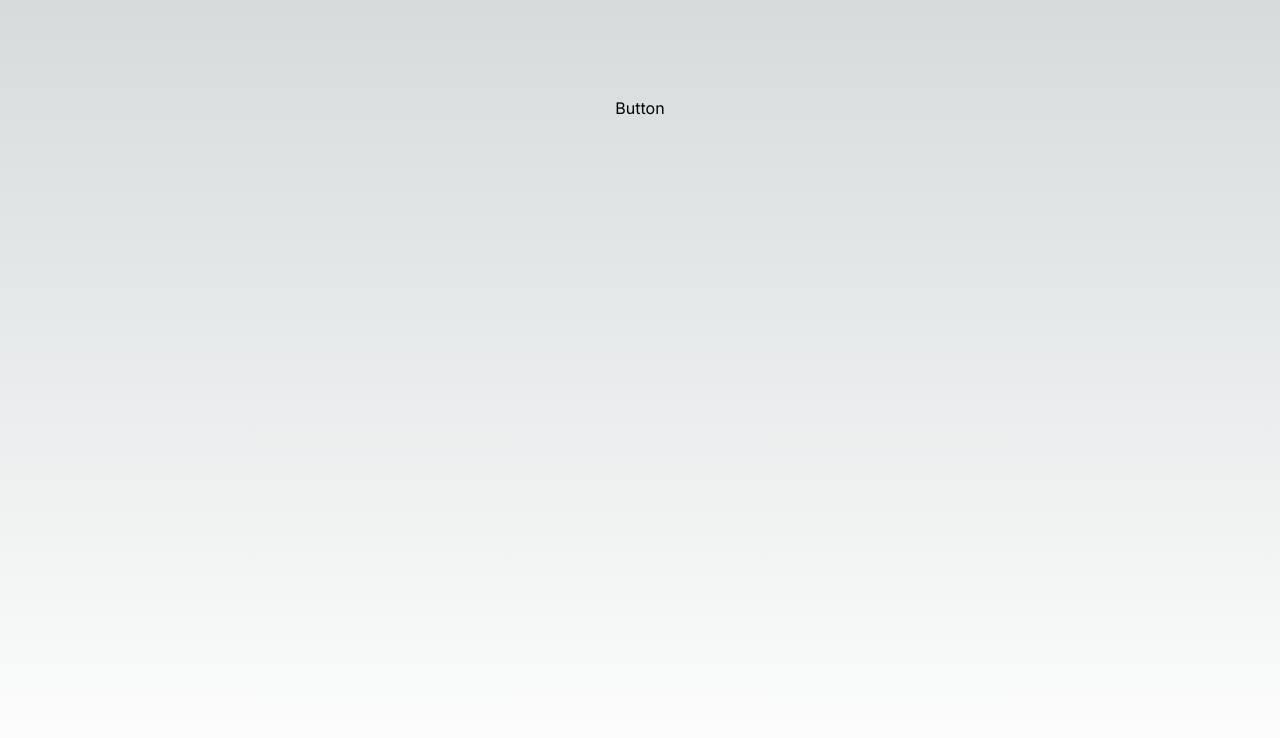
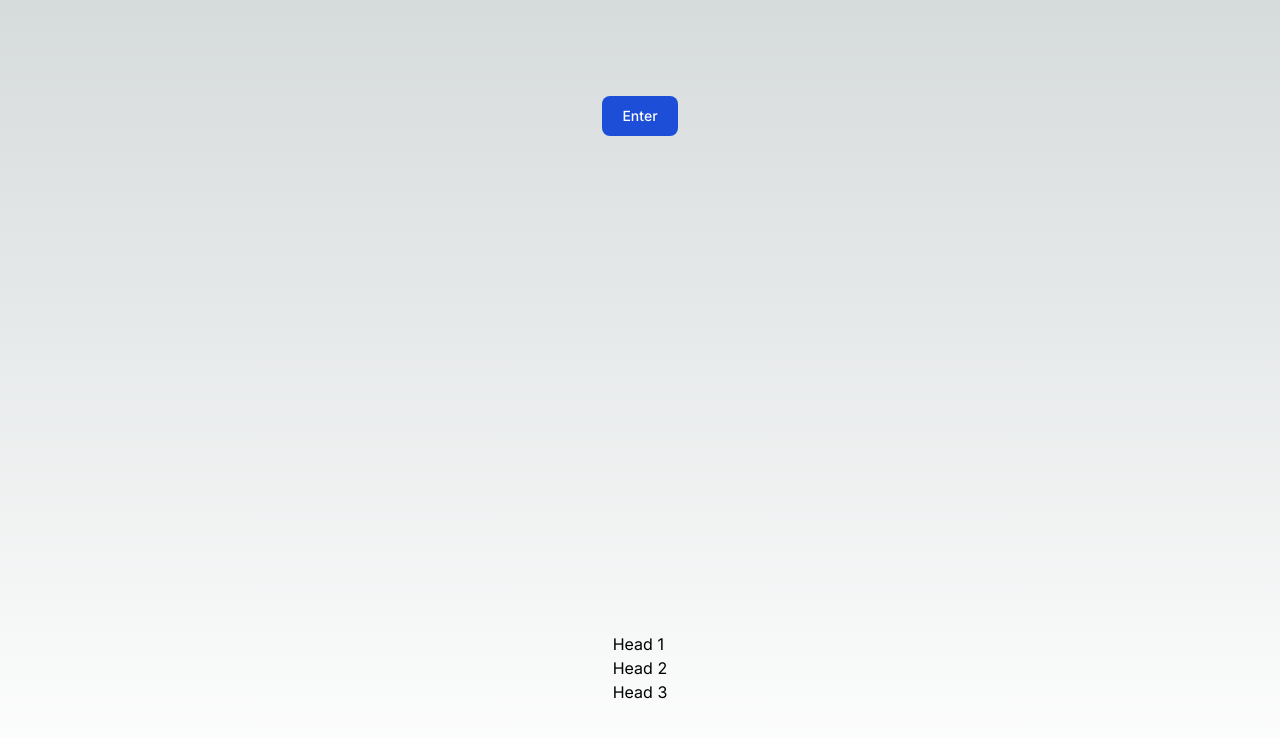
Before and after one commit to skyler4123/ui_component, a Next.js app: page / in a window 1280 px wide. Shown: the top 738 px of the page. Built offline with nearby package versions, Linux system fonts and the light colour scheme.

Commit message:
Add Button + Tab

```diff
--- a/app/components/button/Button.tsx
+++ b/app/components/button/Button.tsx
@@ -1,9 +1,17 @@
-const Button = () => {
-    return (
-        <div>
-            <button>Button</button>
-        </div>
-    )
+interface ButtonType {
+  id?: string,
+  componentClass?: string,
+  buttonClass?: string,
+  label?: string,
+  onClickFunction?: React.MouseEventHandler<HTMLElement>
+}
+
+const Button: React.FC<ButtonType> = ({id, label = "Button", onClickFunction, componentClass, buttonClass = "text-white text-lg bg-blue-700 hover:bg-blue-800 active:bg-blue-900 font-medium rounded-lg text-sm px-5 py-2.5 text-center"}) => {
+  return (
+    <div id={id} className={componentClass} onClick={onClickFunction}>
+      <button className={buttonClass}>{label}</button>
+    </div>
+  )
 }
 
 export default Button;
--- /dev/null
+++ b/app/components/tab/Content.tsx
@@ -0,0 +1,19 @@
+interface ContentType {
+  contentClass?: string,
+  isHidden?: boolean,
+  content?: string
+}
+
+const Content = ({contentClass = "", isHidden = true, content = "Content 'n'"}) => {
+  if (isHidden) {
+    contentClass = contentClass + " " + "hidden"
+  } else {
+    contentClass = contentClass.replace("hidden", "")!
+  }
+
+  return (
+    <li className={contentClass}>{content}</li>
+  )
+}
+
+export default Content;
--- /dev/null
+++ b/app/components/tab/Contents.tsx
@@ -0,0 +1,11 @@
+'use client'
+interface ContentsType {
+  children: React.ReactElement[]
+}
+const Contents: React.FC<ContentsType> = ({children}) => {
+  return (
+    <ol>{children}</ol>
+  )
+}
+
+export default Contents;
--- /dev/null
+++ b/app/components/tab/Head.tsx
@@ -0,0 +1,11 @@
+interface HeadType {
+  label?: string,
+  headClass?: string
+}
+const Head: React.FC<HeadType> = ({label = "Head 'n'", headClass}) => {
+  return (
+    <li className={headClass}>{label}</li>
+  )
+}
+
+export default Head;
--- /dev/null
+++ b/app/components/tab/Header.tsx
@@ -0,0 +1,7 @@
+const Header = ({children}: {children: React.ReactNode}) => {
+  return (
+    <ol>{children}</ol>
+  )
+}
+
+export default Header;
--- /dev/null
+++ b/app/components/tab/Tab.tsx
@@ -0,0 +1,14 @@
+import { useState } from "react";
+
+const testt = () => {
+  return "testttttt"
+}
+const Tab = ({children}: {children: React.ReactNode}) => {
+  const [currentTabIndex, setCurrentTabIndex] = useState(0)
+  console.log(testt())
+  return (
+    <div>{children}</div>
+  )
+}
+
+export default Tab;
--- a/app/layout.tsx
+++ b/app/layout.tsx
@@ -9,11 +9,7 @@ export const metadata: Metadata = {
   description: 'Generated by create next app',
 }
 
-export default function RootLayout({
-  children,
-}: {
-  children: React.ReactNode
-}) {
+export default function RootLayout({children}: {children: React.ReactNode}) {
   return (
     <html lang="en">
       <body className={inter.className}>{children}</body>
--- a/app/page.tsx
+++ b/app/page.tsx
@@ -1,10 +1,30 @@
-import Image from 'next/image'
+'use client'
 import Button from './components/button/Button'
+import Content from './components/tab/Content'
+import Contents from './components/tab/Contents'
+import Head from './components/tab/Head'
+import Header from './components/tab/Header'
+import Tab from './components/tab/Tab'
 
 export default function Home() {
+  const buttonClick = () => {
+    console.log("Button Clicked!")
+  }
   return (
-    <main className="flex min-h-screen flex-col items-center justify-between p-24">
-      <Button />
+    <main className="flex min-h-screen flex-col items-center justify-between p-24 text-black">
+      <Button onClickFunction={buttonClick} label="Enter" />
+      <Tab>
+        <Header>
+          <Head label="Head 1" />
+          <Head label="Head 2" />
+          <Head label="Head 3" />
+        </Header>
+        <Contents>
+          <Content content="Content 1" />
+          <Content content="Content 2" />
+          <Content content="Content 3" />
+        </Contents>
+      </Tab>
     </main>
   )
 }
```
